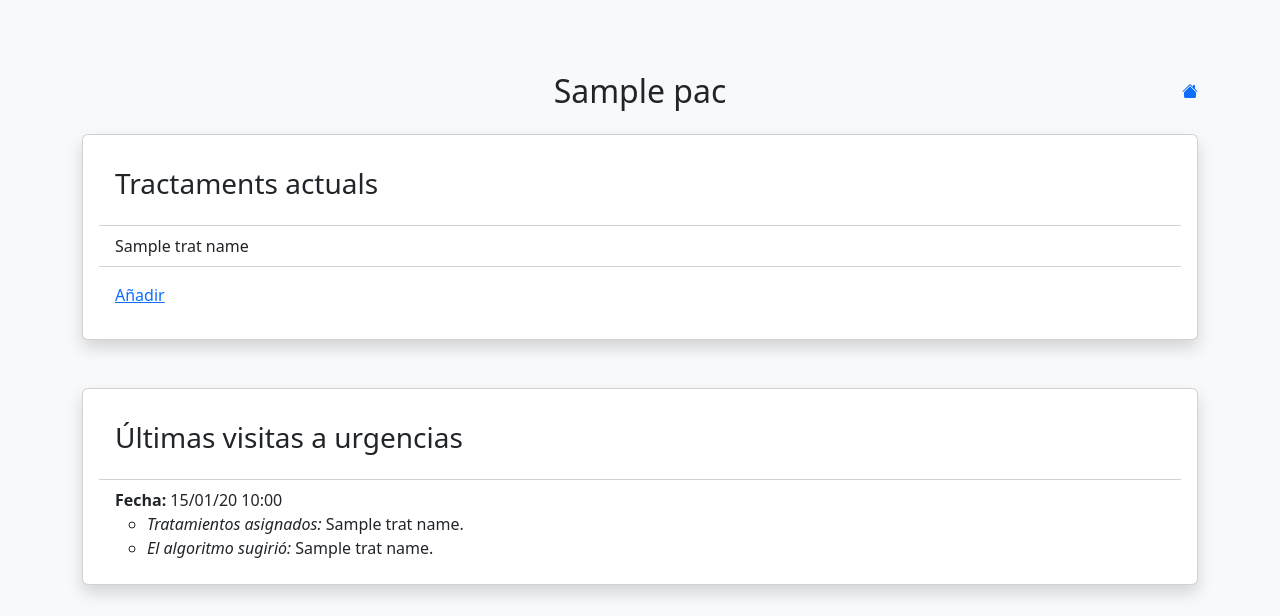
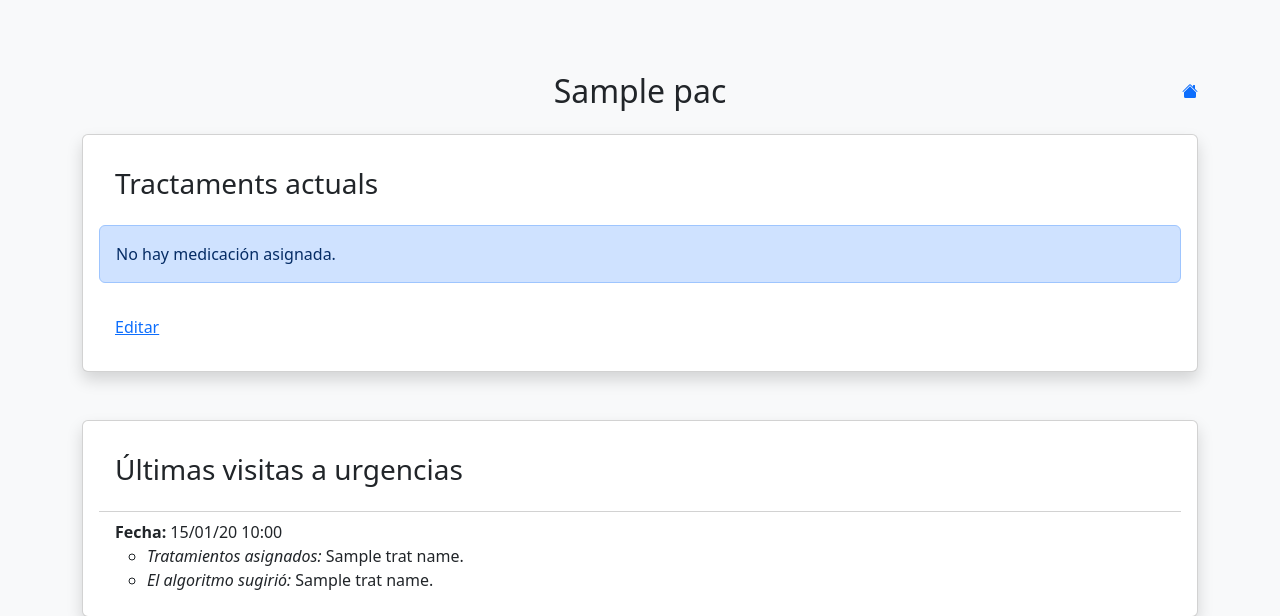
Before and after one commit to hsanzg/marato-2024, a FastAPI app: template Backend/templates/especialista.html in a window 1280 px wide. Shown: the top 616 px of the page. Run offline with FastAPI, Linux system fonts and the light colour scheme; the template is opened without the code that fills it: most values are stand-ins (such as "Sample title", 1, 10 or a date in 2020).

Commit message:
Mensaje no medicación

```diff
--- a/Backend/main.py
+++ b/Backend/main.py
@@ -94,9 +94,14 @@ async def guardar_malalties(req: Request, dest: str):
 @app.get('/especialista/{pac_id}', response_class=HTMLResponse)
 def paciente(req: Request, pac_id: int):
   pac = cargar_paciente(pac_id)
+  has_trats = False
+  for val in pac.tratamientos.values():
+    if val:
+      has_trats = True
+      break
   return templates.TemplateResponse(
     name='especialista.html',
-    context={'request': req, 'pac': pac, 'trat_names': NOMBRES_TRATS}
+    context={'request': req, 'pac': pac, 'trat_names': NOMBRES_TRATS, 'has_trats': has_trats}
   )
 
 # Páginas urgencia.
--- a/Backend/templates/especialista.html
+++ b/Backend/templates/especialista.html
@@ -5,6 +5,7 @@
   <div class="card-body">
     <h3 class="card-title">Tractaments actuals</h3>
   </div>
+  {% if has_trats %}
   <ul class="list-group list-group-flush">
     {% for trat, valor in pac.tratamientos.items() %}
       {% if valor %}
@@ -12,14 +13,20 @@
       {% endif %}
     {% endfor %}
   </ul>
+  {% else %}
+  <div class="alert alert-primary" role="alert">
+    No hay medicación asignada.
+  </div>
+  {% endif %}
   <div class="card-body">
-    <a href="#" class="card-link">Añadir</a>
+    <a href="#" class="card-link">Editar</a>
   </div>
 </div>
 <div class="shadow p-3 mb-5 mt-4 card tarjeta">
   <div class="card-body">
     <h3 class="card-title">Últimas visitas a urgencias</h3>
   </div>
+  {% if pac.urgencias %}
   <ul class="list-group list-group-flush">
     {% for visita in pac.urgencias %}
       <li class="list-group-item flex">
@@ -30,12 +37,12 @@
         </ul>
       </li>
     {% endfor %}
-    {% if not pac.urgencias %}
-    <div class="alert alert-primary" role="alert">
+  </ul>
+  {%else%}
+  <div class="alert alert-primary" role="alert">
     El paciente no ha visitado la urgencia en los últimos 5 años.
-    </div>
-    {% endif %}
-  </ul>
+  </div>
+  {% endif %}
 </div>
 
 <form action="/guardar_malalties?dest=/especialista/{{pac.id}}" method="POST">
```
